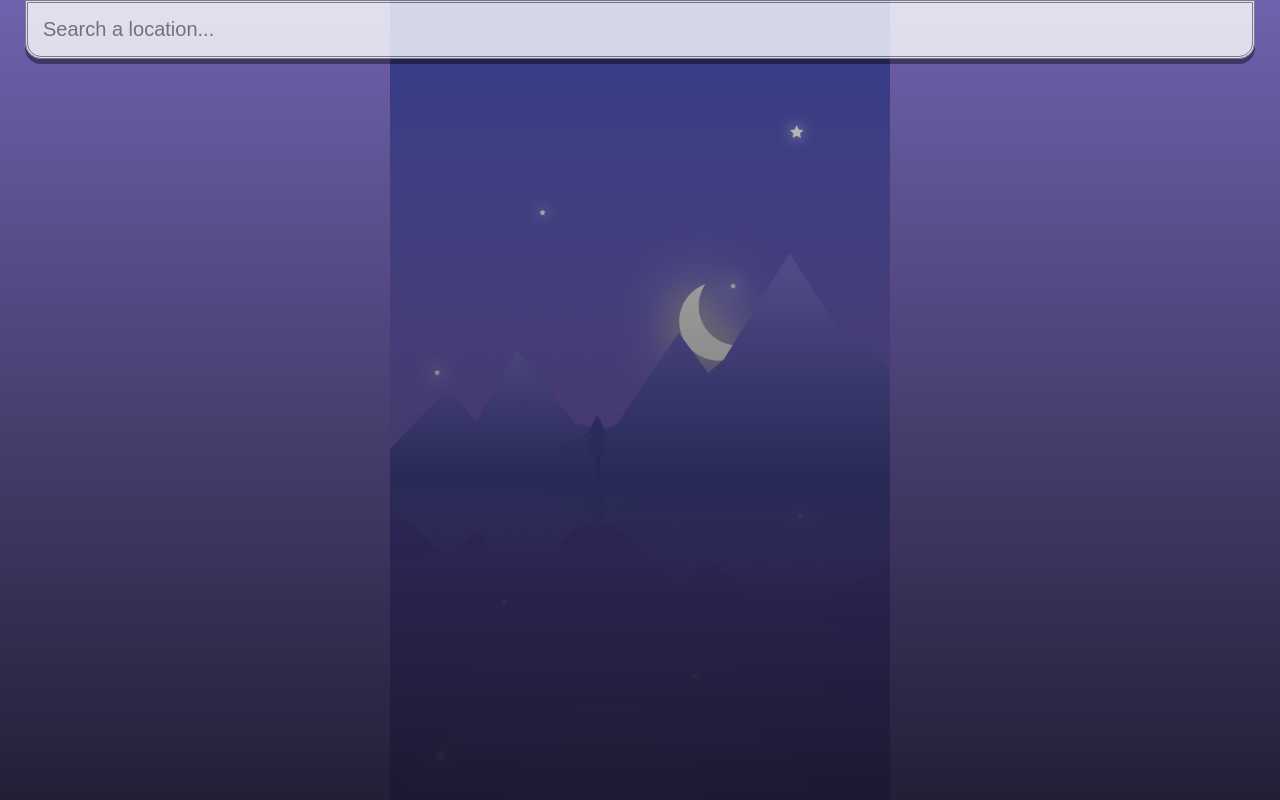
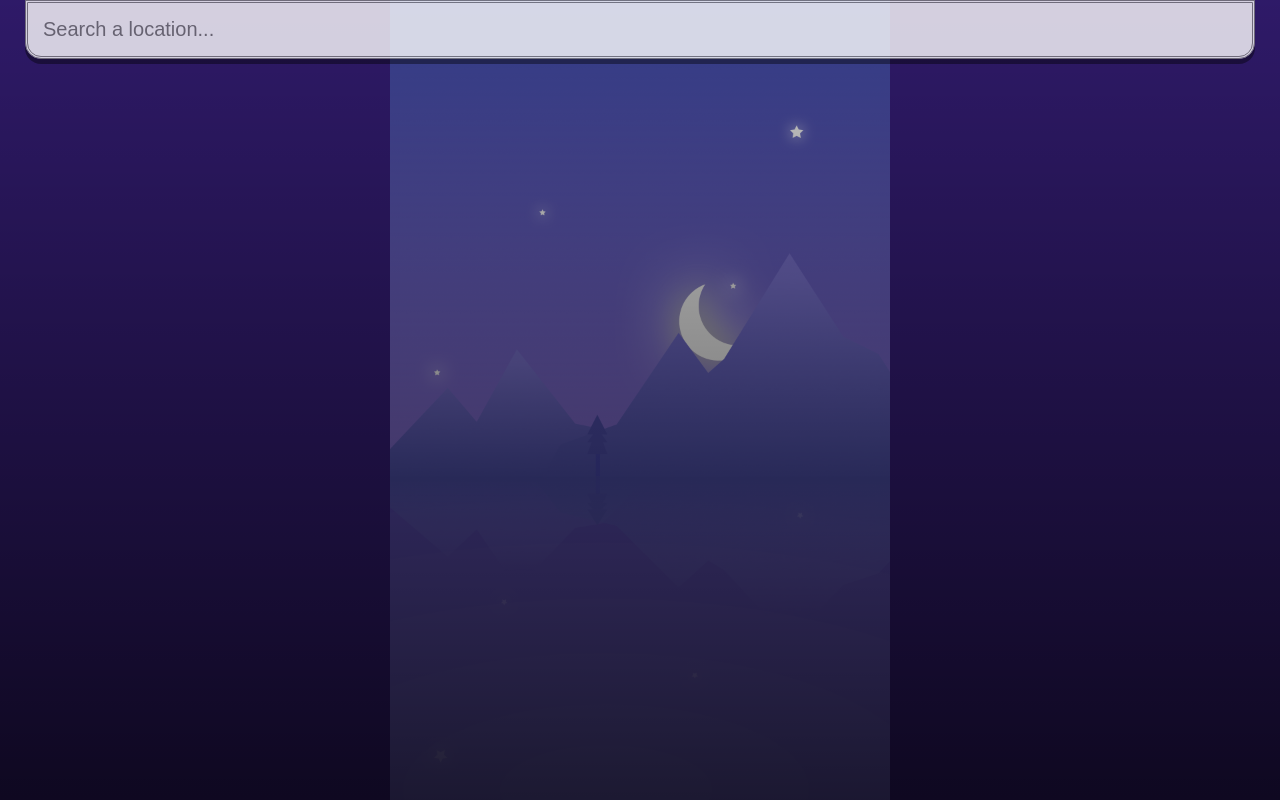
Before and after one commit to skausky/weather-app, a React (Create React App) app: page / in a window 1280 px wide. Built offline with nearby package versions, Linux system fonts and the light colour scheme.

Commit message:
style changes

```diff
--- a/src/index.css
+++ b/src/index.css
@@ -15,7 +15,7 @@ body {
   background-position: bottom;
   transition: 0.4 ease;
   background-repeat: no-repeat;
-  background-color: rgba(51, 20, 187, 0.568);
+  background-color: rgba(49, 21, 124, 0.952);
 }
 
 @media only screen and (min-width : 320px) and (max-width : 480px) {
@@ -30,6 +30,7 @@ body {
 
 .App.warm {
   background-image: url(./assets/warm.jpg);
+  background-color: #faaf0da6;
 }
 
 main {
```
